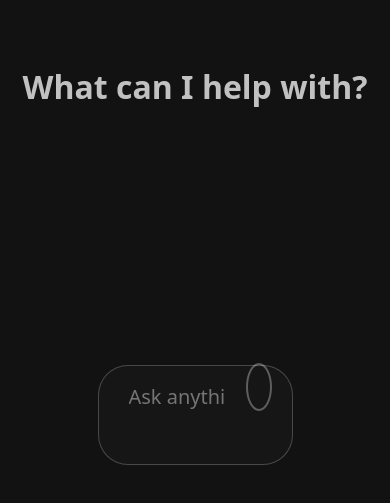
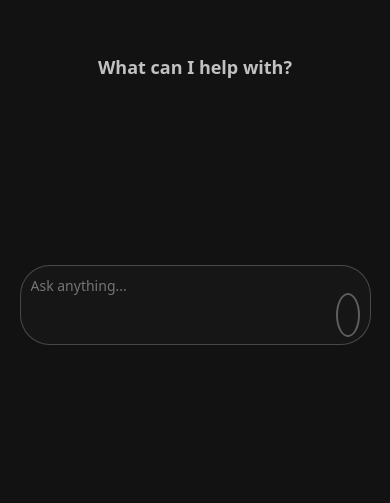
Before and after one commit to vijayGorade/chatbot-application, a plain HTML site: page index.html in a window 390 px wide. Shown: the part 225-728 px from the top of the page. Drawn offline with Linux system fonts and the light colour scheme.

Commit message:
Update style.css

```diff
--- a/style.css
+++ b/style.css
@@ -131,3 +131,63 @@ bottom: 400px;
 .loderImage{
     height:100px
 }
+@media (max-width: 768px) {
+    .maessageContainer {
+        width: 90%;
+        height: 450px;
+    }
+
+    .searchContainer {
+        width: 90%;
+        height: 80px;
+        flex-direction: row;
+        align-items: center;
+    }
+
+    .searchContainer input {
+        font-size: 16px;
+        height: 80px;
+        margin-left: 15px;
+    }
+
+    .logoSearch i {
+        font-size: 18px;
+        padding: 10px;
+        margin: 10px;
+    }
+
+    .aiMessage p,
+    .userMessage p {
+        font-size: 16px;
+        padding: 8px;
+    }
+
+    .userMessage {
+        margin-left: 30%;
+    }
+
+    #heading {
+        font-size: 20px;
+        bottom: 300px;
+        padding: 10px;
+    }
+}
+@media (max-width: 480px) {
+    .userMessage {
+        margin-left: 10%;
+    }
+
+    .aiMessage p,
+    .userMessage p {
+        font-size: 14px;
+    }
+
+    .searchContainer input {
+        font-size: 14px;
+        margin-left: 10px;
+    }
+
+    #heading {
+        font-size: 18px;
+    }
+}
```
